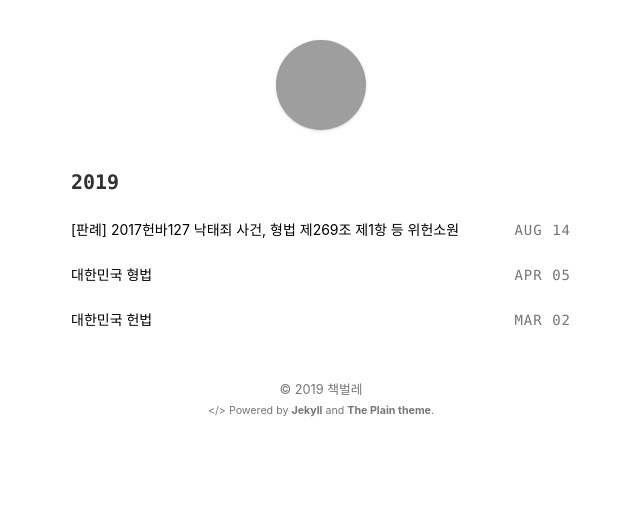
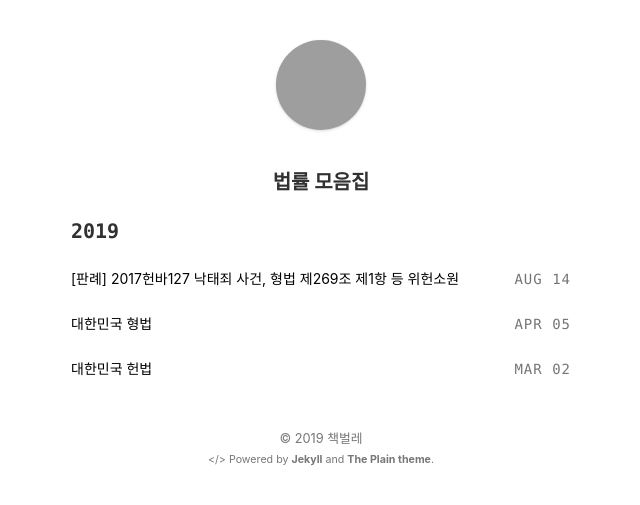
Before and after one commit to stevenoh0908/stevenoh0908.github.io, a Jekyll site: the page built from law.html, in a window 1280 px wide. Shown: the top 505 px of the page, without its empty margins (319-959 px from the left). Built offline with Jekyll 4.4.1, drawn with Linux system fonts in a browser that asks for light colours; grey boxes are pictures that could not be loaded.

Commit message:
Update law.html

```diff
--- a/law.html
+++ b/law.html
@@ -3,6 +3,8 @@ layout: default
 ---
 
 <section>
+	<center><h3>법률 모음집</h3></center>
+
 	{% for post in site.posts %}
 		{% unless post.next %}
 			<h3 class="code">{{ post.date | date: '%Y' }}</h3>
```
